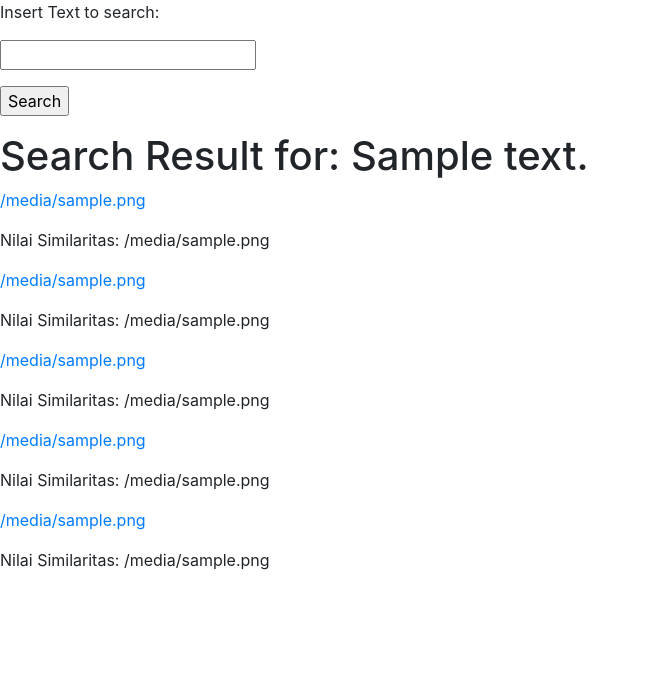
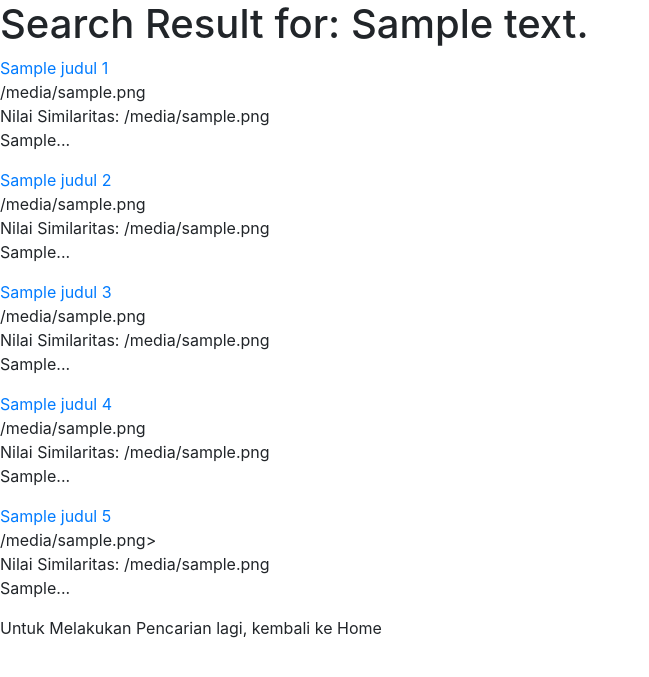
Before and after one commit to girvinjunod/Algeo02-19096, a Flask app: template src/templates/result.html in a window 1280 px wide. Shown: the part 56-733 px from the top of the page, without its empty margins (0-649 px from the left). Run offline with Flask 2, Linux system fonts and the light colour scheme; the template is opened without the code that fills it: most values are stand-ins (such as "Sample title", 1, 10 or a date in 2020); some libraries are stand-ins or nearby versions.

Commit message:
fix yeay

```diff
--- a/src/app.py
+++ b/src/app.py
@@ -40,6 +40,18 @@ def read_file(path_to_folder):
                 raise
         num += 1
     return fieldname, kal, num
+
+def read_first(path_to_folder):
+    kal = []
+    nama = path_to_folder
+    try:
+        with open(nama, encoding='utf-8') as f:
+            temp = f.readline()
+            kal.append(temp)
+    except IOError as exc: #Not sure what error this is
+        if exc.errno != errno.EISDIR:
+            raise
+    return kal[0]
 
 """
 def dok_bersih():
@@ -170,9 +182,13 @@ def term_table(fieldname, qmat, kata, num):
 def allowed_file(filename):
     return '.' in filename and filename.rsplit('.', 1)[1].lower() in ALLOWED_EXTENSIONS
 
-@app.route('/',methods=["POST", "GET"])
+@app.route('/')
+def menu_utama():
+    return render_template("menu_utama.html")
+
+@app.route('/local',methods=["POST", "GET"])
 def home():
-    if request.method == "POST":
+    if (request.method == "POST"):
 	    result = request.form["nm"]
 	    return redirect(url_for("result", res=result))
     else:
@@ -182,7 +198,7 @@ def home():
 def upload_form():
     return render_template('upload.html')
 
-@app.route("/<res>")
+@app.route("/search/<res>")
 def result(res):
     fieldnames, kalimat, num = read_file(path)
     hmat ,kata = query_table(res, kalimat, num)
@@ -192,16 +208,24 @@ def result(res):
         frek[(fieldnames[i])] = score[i-2]
     frek = sorted(frek.items(), key = lambda x:(x[1], x[0]), reverse=True)
     keys = []
+    judul = []
     for key in frek:
         keys.append(key)
+    for i in range (0,num-2):
+        base=os.path.basename(keys[i][0])
+        a = os.path.splitext(base)
+        judul.append((a)[0])
     return render_template('result.html', Text=res, file_1 = keys[0], file_2 = keys[1],
-    file_3 = keys[2], file_4 = keys[3], file_5 = keys[4])
+    file_3 = keys[2], file_4 = keys[3], file_5 = keys[4], kal_1 = read_first(str(keys[0][0])),
+    kal_2 = read_first(str(keys[1][0])),kal_3 = read_first(str(keys[2][0])),kal_4 = read_first(str(keys[3][0]))
+    ,kal_5 = read_first(str(keys[4][0])), judul_1 = judul[0],judul_2=judul[1],judul_3=judul[2],judul_4=judul[3]
+    ,judul_5=judul[4])
 
 @app.route('/content')
 def content():
     return render_template('content.html', text=kalimat)
 
-@app.route('/upload/<filename>')
+@app.route('/test/<filename>')
 def uploaded_file(filename):
     return send_from_directory(app.config['UPLOAD_FOLDER'],filename)
 
@@ -218,7 +242,7 @@ def upload_file():
                 filename = secure_filename(file.filename)
                 file.save(os.path.join(app.config['UPLOAD_FOLDER'], filename))
                 flash('File(s) successfully uploaded')
-    return redirect('/')
+    return redirect('/local')
 
 if __name__ == '__main__':
   app.run(debug=True)
--- /dev/null
+++ b/src/templates/menu_utama.html
@@ -0,0 +1,6 @@
+{%extends "base_utama.html"%}
+{% block title %}Home Page{% endblock %}
+{% block content %}
+<div><a href="{{url_for('home')}}">FILE LOKAL</a></div>
+<div><a href="{{url_for('home')}}">WEB SCRAPING (UNDER MAINTENANCE)</a></div>
+{% endblock %}
--- a/src/templates/result.html
+++ b/src/templates/result.html
@@ -1,25 +1,32 @@
 {%extends "base.html"%}
 {% block title %}Home Page{% endblock %}
 {% block content %}
-<form action="#" method="post">
-	<p>Insert Text to search:</p>
-	<p><input type="text" name="nm" /></p>
-	<p><input type="submit" value="Search"/></p>
-</form>
 <h1>Search Result for: {{Text}}</h1>
 
-<p><a href="{{file_1}}">{{file_1[0]}}</a></p>
-<p>Nilai Similaritas: {{file_1[1]}}</a></p>
-
-<p><a href="{{file_2}}">{{file_2[0]}}</a></p>
-<p>Nilai Similaritas: {{file_2[1]}}</a></p>
-
-<p><a href="{{file_3}}">{{file_3[0]}}</a></p>
-<p>Nilai Similaritas: {{file_3[1]}}</a></p>
-
-<p><a href="{{file_4}}">{{file_4[0]}}</a></p>
-<p>Nilai Similaritas: {{file_4[1]}}</a></p>
-
-<p><a href="{{file_5}}">{{file_5[0]}}</a></p>
-<p>Nilai Similaritas: {{file_5[1]}}</a></p>
+<div><a href="{{file_1[0]}}">{{judul_1}}</a></div>
+<div>{{file_1[0]}}</div>
+<div>Nilai Similaritas: {{file_1[1]}}</div>
+<div>{{kal_1}}...</div>
+<p></p>
+<div><a href="{{file_2[0]}}">{{judul_2}}</a></div>
+<div>{{file_2[0]}}</div>
+<div>Nilai Similaritas: {{file_2[1]}}</div>
+<div>{{kal_2}}...</div>
+<p></p>
+<div><a href="{{file_3[0]}}">{{judul_3}}</a></div>
+<div>{{file_3[0]}}</div>
+<div>Nilai Similaritas: {{file_3[1]}}</div>
+<div>{{kal_3}}...</div>
+<p></p>
+<div><a href="{{file_4[0]}}">{{judul_4}}</a></div>
+<div>{{file_4[0]}}</div>
+<div>Nilai Similaritas: {{file_4[1]}}</div>
+<div>{{kal_4}}...</div>
+<p></p>
+<div><a href="{{file_5[0]}}">{{judul_5}}</a></div>
+<div>{{file_5[0]}}></div>
+<div>Nilai Similaritas: {{file_5[1]}}</div>
+<div>{{kal_5}}...</div>
+<p></p>
+<p>Untuk Melakukan Pencarian lagi, kembali ke Home</p>
 {% endblock %}
```
Also changed, not shown: src/templates/base_utama.html (added, +33 -0 lines), test/apple.txt (+4 -1 lines), test/huawei.txt (+5 -1 lines), test/samsung.txt (+4 -1 lines).
